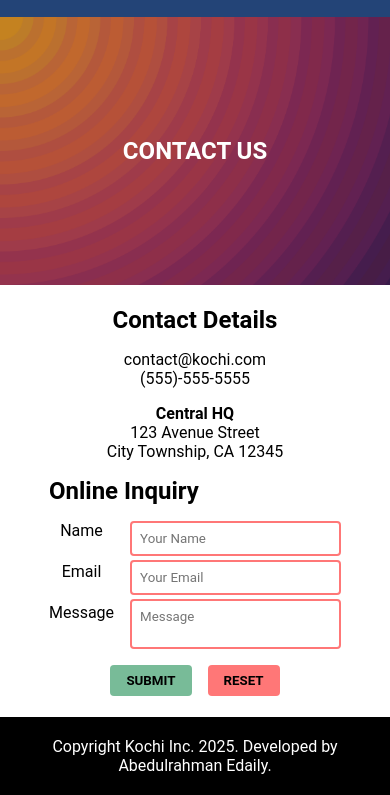
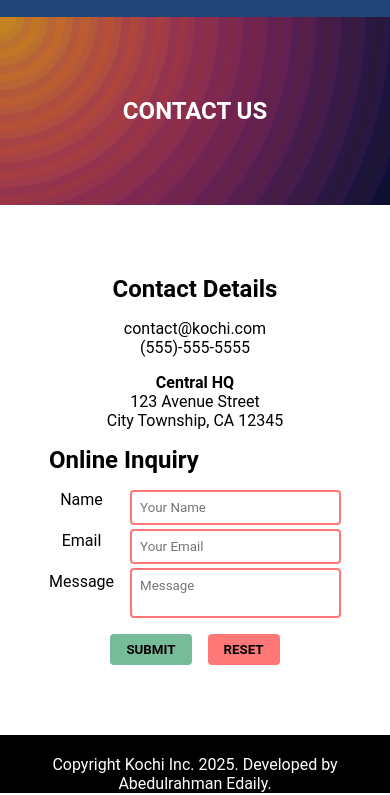
Before and after one commit to AbedulrahmanEdaily/KochiLandingPage, a plain HTML site: page page/form.html in a window 390 px wide. Shown: the part 51-846 px from the top of the page. Drawn offline with Linux system fonts and the light colour scheme.

Commit message:
Fix The Footer

```diff
--- a/css/form.css
+++ b/css/form.css
@@ -5,6 +5,12 @@
     color: #fff;
     text-align: center;
     padding: 120px 0;
+}
+
+@media (max-width:575px) {
+    .contact {
+        padding: 80px 0;
+    }
 }
 
 /*End Contact */
@@ -98,7 +104,7 @@
 
 @media (max-width:575px) {
     .content {
-        height: calc(100vh - 412px);
+        height: calc(100vh - 314px);
     }
 
     .content .container {
--- a/css/main.css
+++ b/css/main.css
@@ -105,6 +105,7 @@ footer {
     color: #fff;
     padding: 20px 0;
     text-align: center;
+    max-height: 58px;
 }
 
 /* End Footer */
```
